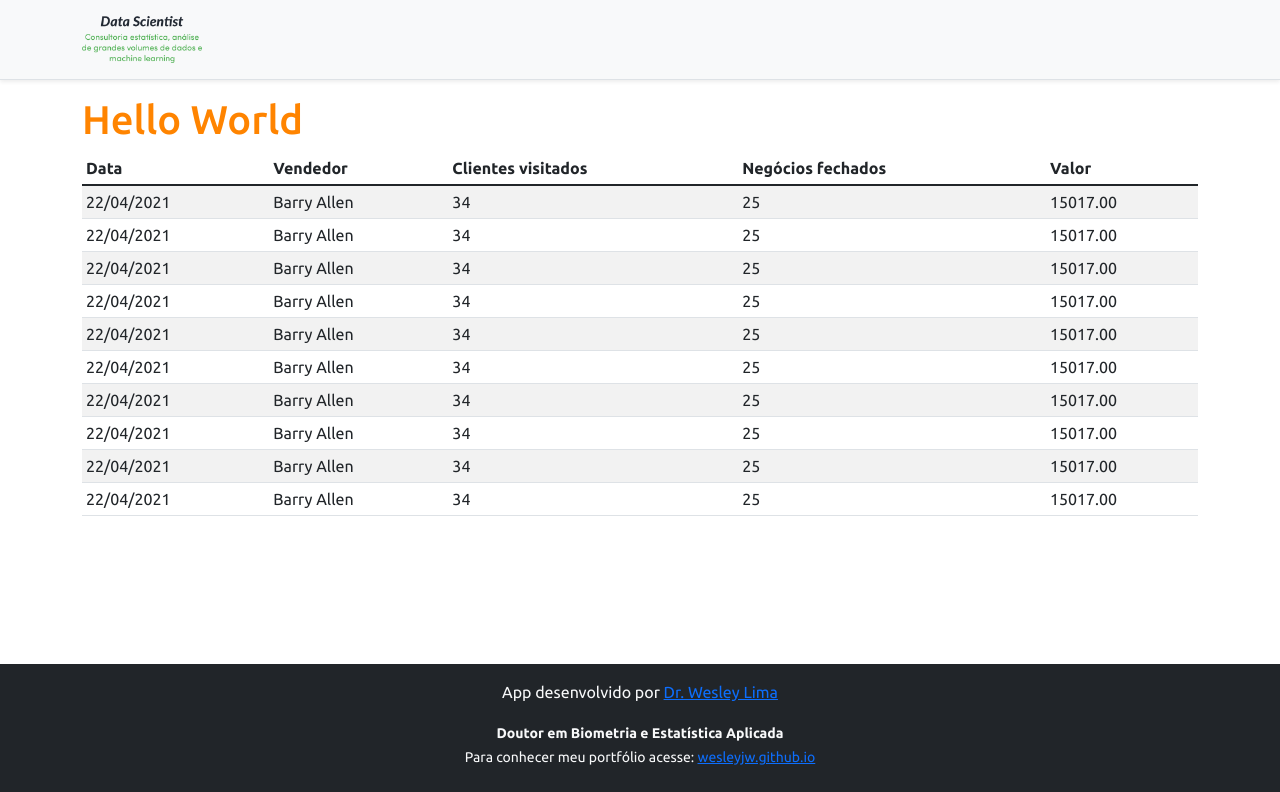
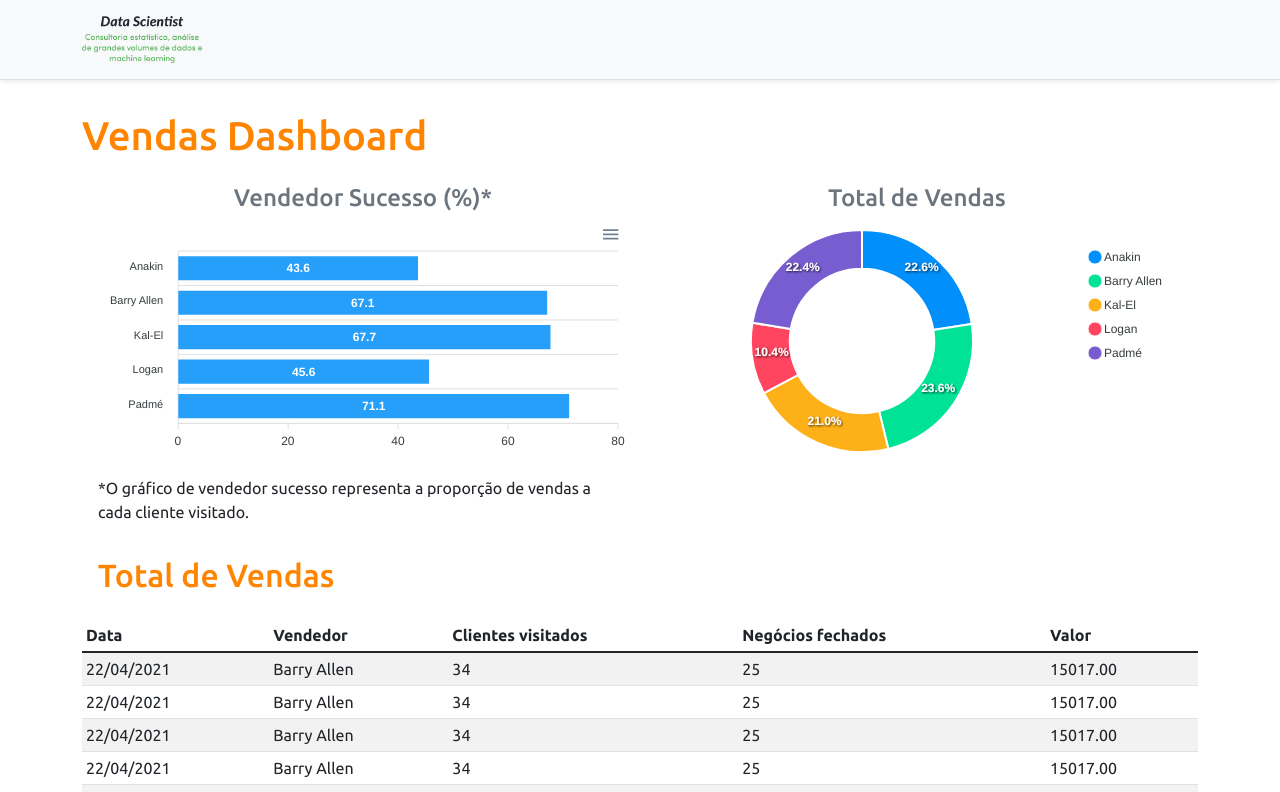
Before and after one commit to WesleyJw/Dashboard-With-Spring, a React (Create React App) app in the folder frontend/: page / in a window 1280 px wide. Shown: the top 792 px of the page. Built offline with nearby package versions, Linux system fonts and the light colour scheme.

Commit message:
Static charts

```diff
--- a/frontend/package.json
+++ b/frontend/package.json
@@ -11,8 +11,10 @@
     "@types/node": "^12.0.0",
     "@types/react": "^17.0.0",
     "@types/react-dom": "^17.0.0",
+    "apexcharts": "^3.29.0",
     "bootstrap": "^5.1.3",
     "react": "^17.0.2",
+    "react-apexcharts": "^1.3.9",
     "react-dom": "^17.0.2",
     "react-scripts": "4.0.3",
     "typescript": "^4.1.2",
--- a/frontend/src/App.tsx
+++ b/frontend/src/App.tsx
@@ -2,13 +2,32 @@
 import Footer from 'components/Footer';
 import React from 'react';
 import DataTable from 'components/DataTable';
+import BarChart from 'components/BarChart';
+import DonutChart from 'components/DonutChart';
 
 function App() {
   return (
     <>
       <NavBar />
       <div className="container">
-          <h1 className="text-primary">Hello World</h1>
+          <h1 className="text-primary py-3">Vendas Dashboard</h1>
+          <div className="row px-3">
+            <div className="col-sm-6">
+              <h4 className="text-center text-secondary ">Vendedor Sucesso (%)*</h4>
+              <BarChart />
+              <p>*O gráfico de vendedor sucesso representa a proporção de vendas a cada cliente visitado.</p>
+            </div>
+            <div className="col-sm-6">
+              <h4 className="text-center text-secondary ">Total de Vendas</h4>
+              <DonutChart />
+            </div>
+
+            <div className="py-3">
+                <h2 className="text-primary">Total de Vendas</h2>
+            </div>
+
+          </div>
+
           <DataTable/>
       </div>
 
--- /dev/null
+++ b/frontend/src/components/BarChart/index.tsx
@@ -0,0 +1,34 @@
+import React from 'react';
+import Chart from 'react-apexcharts';
+
+const BarChart = () => {
+    const options = {
+        plotOptions: {
+            bar: {
+                horizontal: true,
+            }
+        },
+    };
+
+    const mockData = {
+        labels: {
+            categories: ['Anakin', 'Barry Allen', 'Kal-El', 'Logan', 'Padmé']
+        },
+        series: [
+            {
+                name: "% Sucesso",
+                data: [43.6, 67.1, 67.7, 45.6, 71.1]
+            }
+        ]
+    };
+    return (
+        <Chart
+            options={{...options, xaxis: mockData.labels}}
+            series={mockData.series}
+            type="bar"
+            height="240"
+        />
+  );
+}
+
+export default BarChart;
--- /dev/null
+++ b/frontend/src/components/DonutChart/index.tsx
@@ -0,0 +1,25 @@
+import React from 'react';
+import Chart from 'react-apexcharts';
+
+const DonutChart = () => {
+    const mockData = {
+        series: [477138, 499928, 444867, 220426, 473088],
+        labels: ['Anakin', 'Barry Allen', 'Kal-El', 'Logan', 'Padmé']
+    }
+
+    const options = {
+        legend: {
+            show: true
+        }
+    }
+    return (
+        <Chart
+            options={{...options, labels: mockData.labels}}
+            series={mockData.series}
+            type="donut"
+            height="240"
+        />
+  );
+}
+
+export default DonutChart;
```
Also changed, not shown: 1 other file (tests, documents, lock files or other folders).
